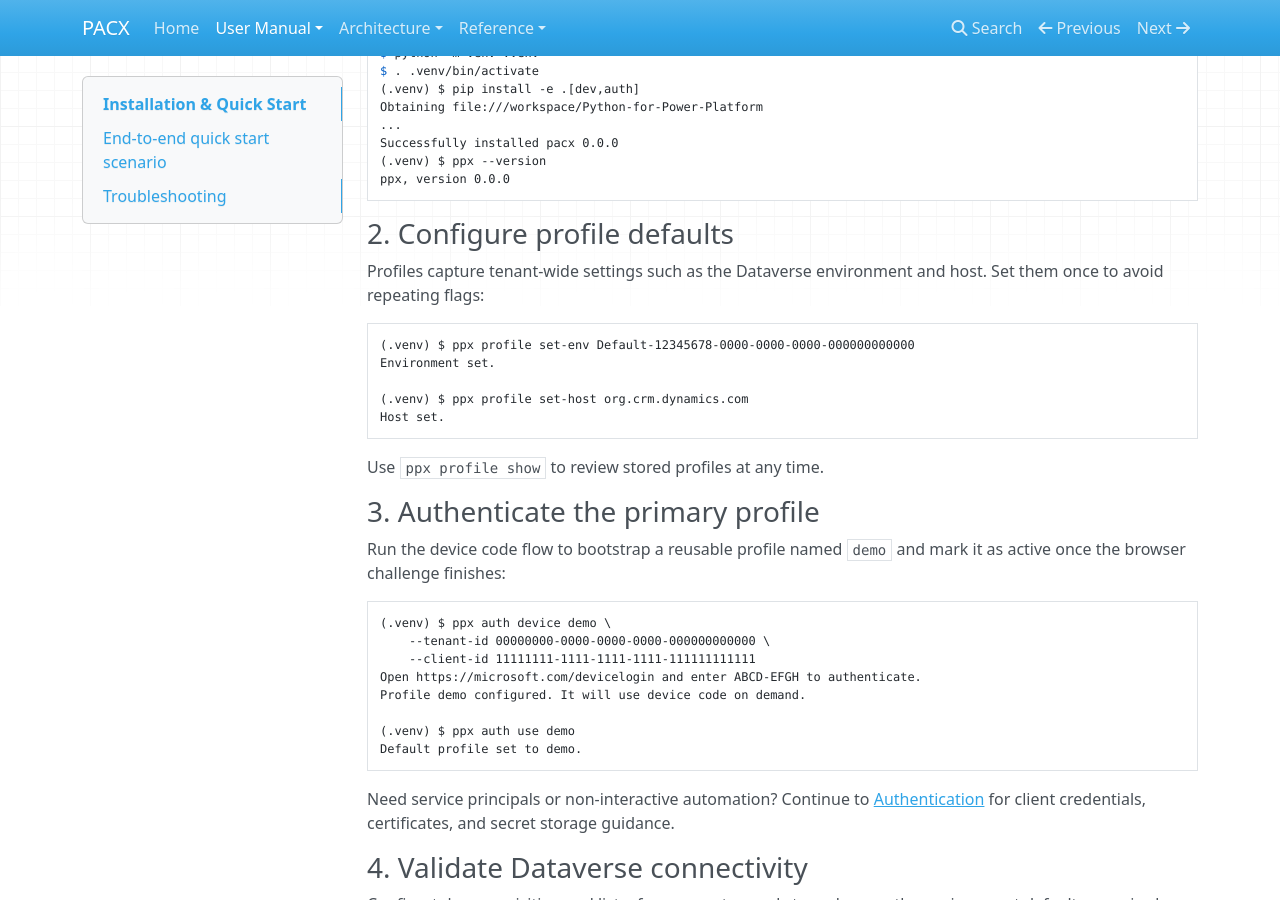
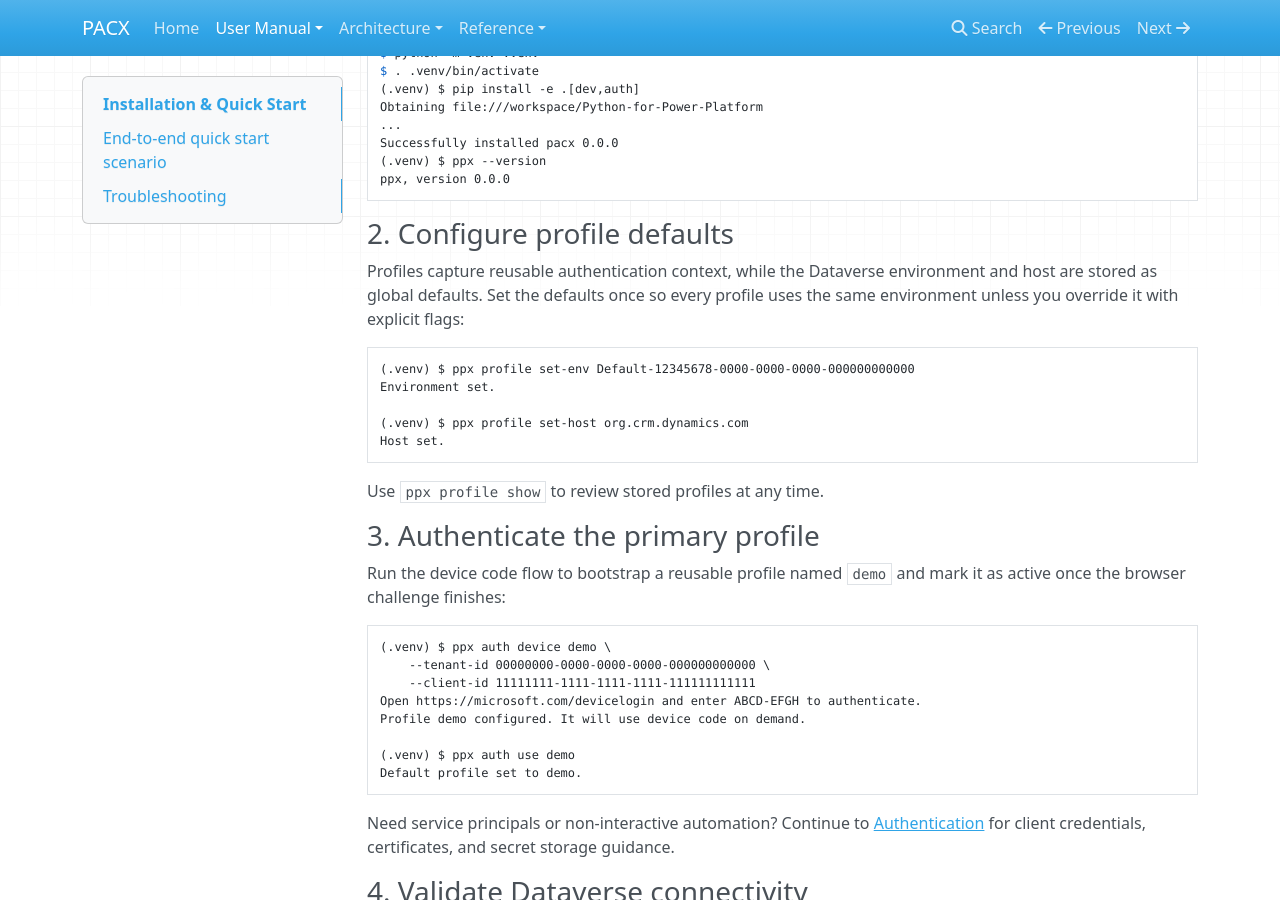
Before and after one commit to JudgeZ/Python-for-Power-Platform, an MkDocs documentation site: the page built from docs/user-manual/01-installation.md, in a window 1280 px wide and 900 px high, scrolled down 585 px. Built offline with MkDocs 1.6.1, drawn with Linux system fonts in a browser that asks for light colours; nearby versions of some CDN libraries.

Commit message:
docs: clarify scope of profile defaults

````diff
--- a/docs/user-manual/01-installation.md
+++ b/docs/user-manual/01-installation.md
@@ -32,7 +32,7 @@ ppx, version 0.0.0
 
 ### 2. Configure profile defaults
 
-Profiles capture tenant-wide settings such as the Dataverse environment and host. Set them once to avoid repeating flags:
+Profiles capture reusable authentication context, while the Dataverse environment and host are stored as global defaults. Set the defaults once so every profile uses the same environment unless you override it with explicit flags:
 
 ```shell
 (.venv) $ ppx profile set-env Default-12345678-0000-0000-0000-000000000000
````
